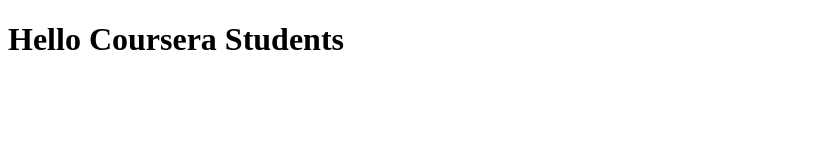
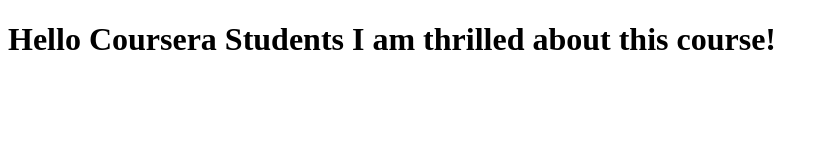
Before and after one commit to turquoise/coursera-test, a plain HTML site: page index.html in a window 1280 px wide. Shown: the whole page, without its empty margins (0-828 px from the left). Drawn offline with Linux system fonts and the light colour scheme.

Commit message:
Next version of web file

```diff
--- a/index.html
+++ b/index.html
@@ -5,6 +5,6 @@
     <title>Hello Coursera</title>
   </head>
   <body>
-    <h1>Hello Coursera Students</h1>
+    <h1>Hello Coursera Students I am thrilled about this course!</h1>
   </body>
 </html>
```
